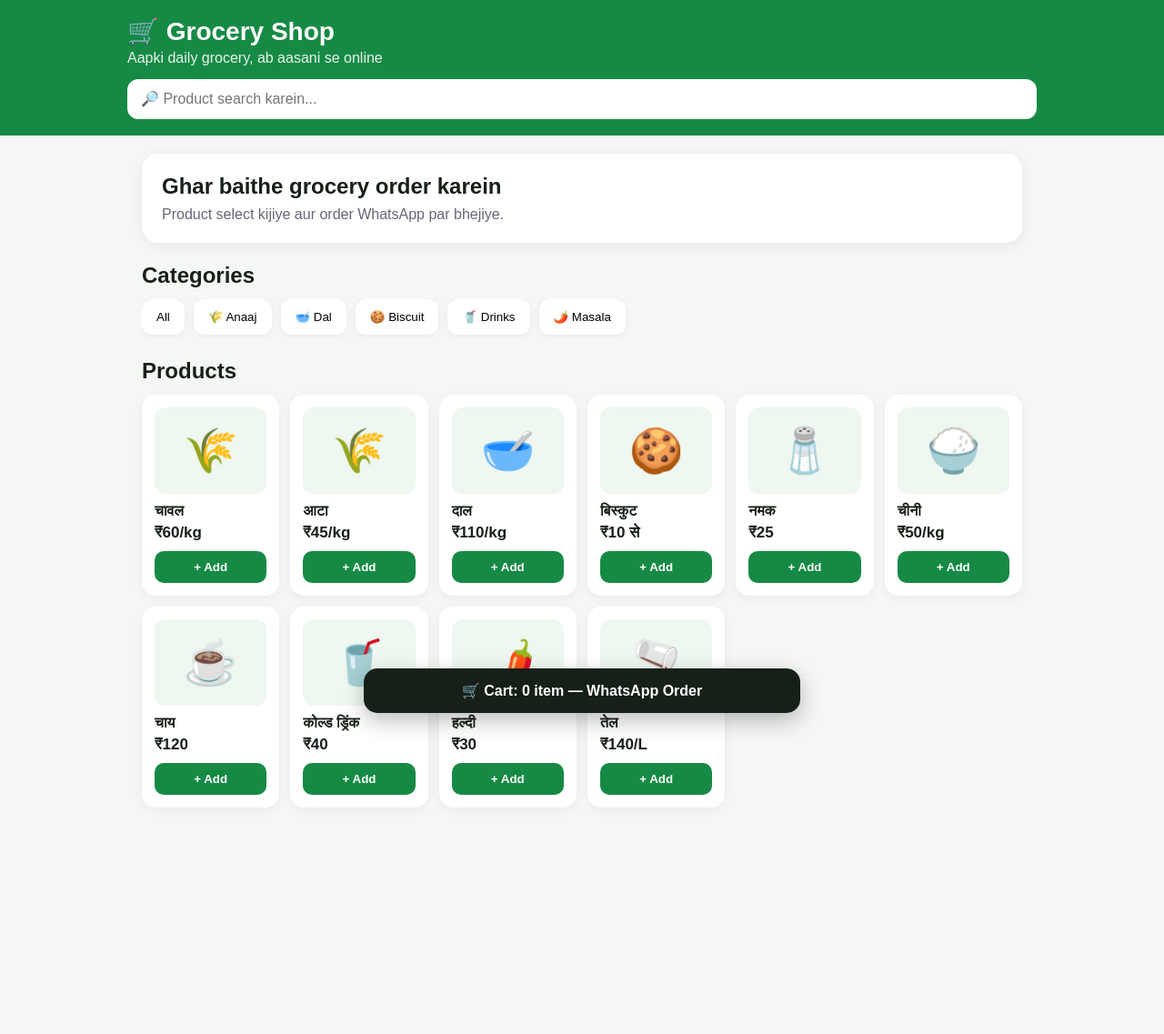
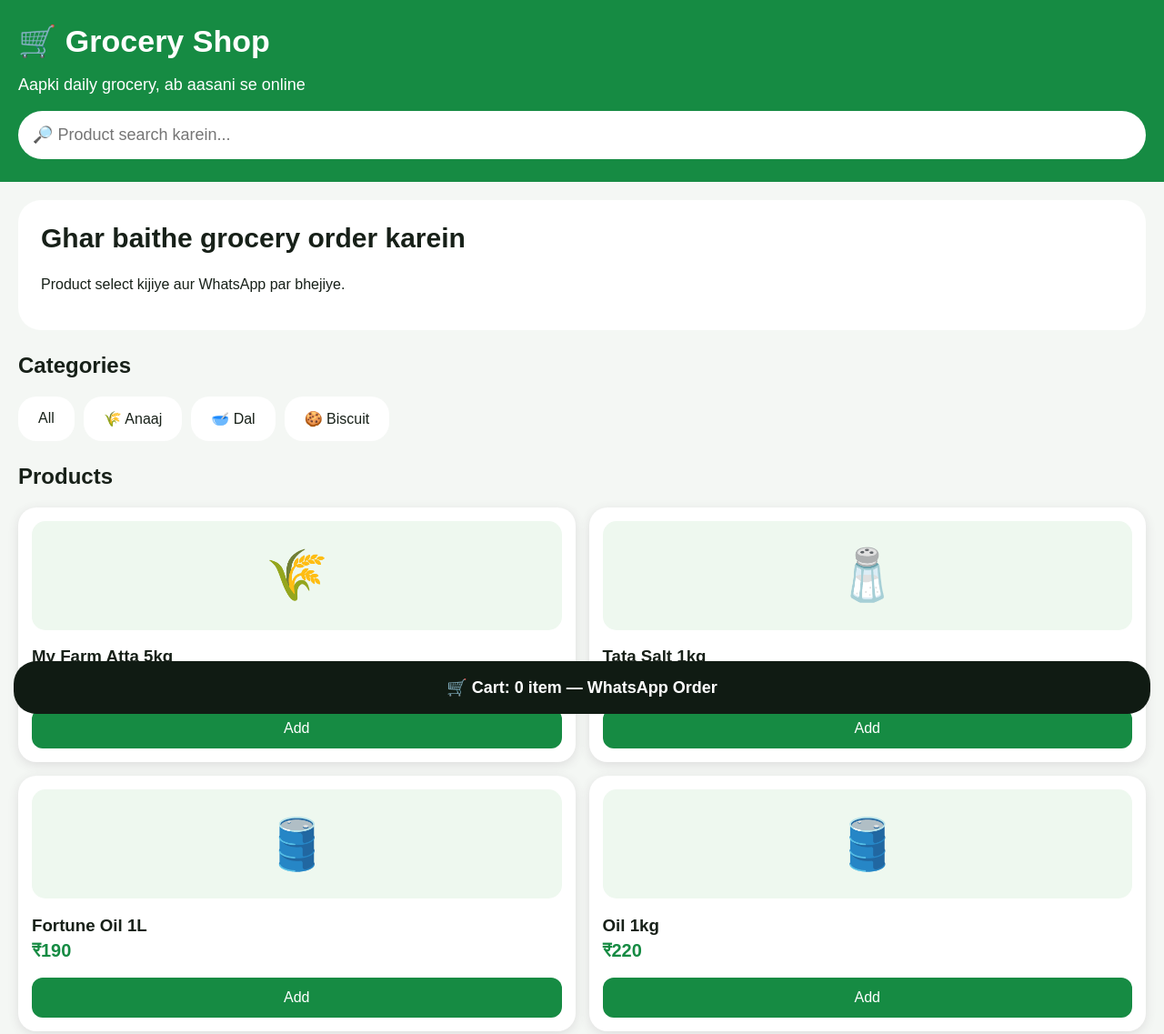
Before and after one commit to deepak0225gaya/Dpk, a plain HTML site: page index.html in a window 1280 px wide. Shown: the whole page at 91% size. Before the commit the page ends 988 px from the top, so only its background shows below. Drawn offline with Linux system fonts and the light colour scheme.

Commit message:
Update index.html

```diff
--- a/index.html
+++ b/index.html
@@ -5,55 +5,105 @@
 <meta name="viewport" content="width=device-width, initial-scale=1.0">
 <title>Grocery Shop</title>
 <style>
-*{box-sizing:border-box}body{margin:0;font-family:Arial,sans-serif;background:#f5f7f5;color:#172018}
-header{background:#168a45;color:white;padding:18px 16px;position:sticky;top:0;z-index:5}
-.top{max-width:1000px;margin:auto}.brand{font-size:28px;font-weight:800}.sub{opacity:.9;margin-top:4px}
-.search{margin-top:14px;width:100%;padding:13px 15px;border:0;border-radius:12px;font-size:16px}
-main{max-width:1000px;margin:auto;padding:20px 16px 100px}.hero{background:white;border-radius:18px;padding:22px;margin-bottom:18px;box-shadow:0 3px 15px #00000010}
-.hero h1{margin:0 0 8px}.hero p{margin:0;color:#667}
-h2{margin:22px 0 12px}.cats{display:flex;gap:10px;overflow:auto;padding-bottom:4px}
-.cat{border:0;background:white;border-radius:12px;padding:12px 16px;white-space:nowrap;box-shadow:0 2px 10px #0000000d}
-.products{display:grid;grid-template-columns:repeat(auto-fit,minmax(145px,1fr));gap:12px}
-.card{background:white;border-radius:15px;padding:14px;box-shadow:0 3px 12px #0000000d}
-.pic{height:95px;background:#eef7f0;border-radius:12px;display:flex;align-items:center;justify-content:center;font-size:48px}
-.card h3{font-size:16px;margin:10px 0 5px}.price{font-weight:800;font-size:17px}.add{width:100%;margin-top:10px;border:0;background:#168a45;color:white;padding:10px;border-radius:10px;font-weight:700}
-.cart{position:fixed;bottom:16px;left:50%;transform:translateX(-50%);width:min(92%,480px);background:#172018;color:white;border:0;padding:15px;border-radius:15px;font-size:16px;font-weight:800;box-shadow:0 8px 25px #0004}
-.empty{color:#777;text-align:center;padding:25px}
+body{margin:0;font-family:Arial,sans-serif;background:#f4f7f4;color:#172018}
+header{background:#168b43;color:white;padding:25px 20px}
+header h1{margin:0;font-size:34px}
+header p{font-size:18px}
+.search{width:100%;padding:16px;border:0;border-radius:30px;font-size:18px;box-sizing:border-box}
+.container{padding:20px}
+.hero{background:white;padding:25px;border-radius:25px;margin-bottom:25px}
+.hero h2{font-size:30px;margin-top:0}
+.categories{display:flex;gap:10px;overflow:auto;margin-bottom:25px}
+.cat{background:white;padding:15px 22px;border-radius:20px;white-space:nowrap}
+.products{display:grid;grid-template-columns:1fr 1fr;gap:15px}
+.product{background:white;padding:15px;border-radius:20px;box-shadow:0 3px 12px #ddd}
+.product .img{height:120px;background:#eef8ef;border-radius:15px;display:flex;align-items:center;justify-content:center;font-size:55px}
+.product h3{margin-bottom:5px}
+.price{font-size:20px;font-weight:bold;color:#168b43}
+button{width:100%;padding:13px;border:0;border-radius:12px;background:#168b43;color:white;font-size:16px}
+.cart{position:fixed;bottom:15px;left:15px;right:15px;background:#101b13;color:white;padding:18px;border-radius:25px;text-align:center;font-size:18px;font-weight:bold}
 </style>
 </head>
+
 <body>
-<header><div class="top"><div class="brand">🛒 Grocery Shop</div><div class="sub">Aapki daily grocery, ab aasani se online</div><input id="search" class="search" placeholder="🔎 Product search karein..."></div></header>
-<main>
-<section class="hero"><h1>Ghar baithe grocery order karein</h1><p>Product select kijiye aur order WhatsApp par bhejiye.</p></section>
+
+<header>
+<h1>🛒 Grocery Shop</h1>
+<p>Aapki daily grocery, ab aasani se online</p>
+<input class="search" placeholder="🔎 Product search karein...">
+</header>
+
+<div class="container">
+
+<div class="hero">
+<h2>Ghar baithe grocery order karein</h2>
+<p>Product select kijiye aur WhatsApp par bhejiye.</p>
+</div>
+
 <h2>Categories</h2>
-<div class="cats">
-<button class="cat" onclick="filterCat('all')">All</button><button class="cat" onclick="filterCat('अनाज')">🌾 Anaaj</button>
-<button class="cat" onclick="filterCat('दाल')">🥣 Dal</button><button class="cat" onclick="filterCat('बिस्कुट')">🍪 Biscuit</button>
-<button class="cat" onclick="filterCat('पेय')">🥤 Drinks</button><button class="cat" onclick="filterCat('मसाला')">🌶️ Masala</button>
+<div class="categories">
+<div class="cat">All</div>
+<div class="cat">🌾 Anaaj</div>
+<div class="cat">🥣 Dal</div>
+<div class="cat">🍪 Biscuit</div>
 </div>
-<h2>Products</h2><div id="products" class="products"></div>
-</main>
-<button class="cart" onclick="order()">🛒 Cart: <span id="count">0</span> item — WhatsApp Order</button>
+
+<h2>Products</h2>
+
+<div class="products">
+
+<div class="product">
+<div class="img">🌾</div>
+<h3>My Farm Atta 5kg</h3>
+<div class="price">₹180</div>
+<br>
+<button onclick="add('My Farm Atta 5kg - ₹180')">Add</button>
+</div>
+
+<div class="product">
+<div class="img">🧂</div>
+<h3>Tata Salt 1kg</h3>
+<div class="price">₹30</div>
+<br>
+<button onclick="add('Tata Salt 1kg - ₹30')">Add</button>
+</div>
+
+<div class="product">
+<div class="img">🛢️</div>
+<h3>Fortune Oil 1L</h3>
+<div class="price">₹190</div>
+<br>
+<button onclick="add('Fortune Oil 1L - ₹190')">Add</button>
+</div>
+
+<div class="product">
+<div class="img">🛢️</div>
+<h3>Oil 1kg</h3>
+<div class="price">₹220</div>
+<br>
+<button onclick="add('Oil 1kg - ₹220')">Add</button>
+</div>
+
+</div>
+</div>
+
+<div class="cart" onclick="order()">🛒 Cart: <span id="count">0</span> item — WhatsApp Order</div>
+
 <script>
-const products=[
-["चावल","₹60/kg","🌾","अनाज"],["आटा","₹45/kg","🌾","अनाज"],["दाल","₹110/kg","🥣","दाल"],
-["बिस्कुट","₹10 से","🍪","बिस्कुट"],["नमक","₹25","🧂","मसाला"],["चीनी","₹50/kg","🍚","अनाज"],
-["चाय","₹120","☕","पेय"],["कोल्ड ड्रिंक","₹40","🥤","पेय"],["हल्दी","₹30","🌶️","मसाला"],["तेल","₹140/L","🫗","मसाला"]
-];
-let cart=[], current="all";
-function render(){
- let q=document.getElementById("search").value.toLowerCase();
- let list=products.filter(p=>(current==="all"||p[3]===current)&&p[0].toLowerCase().includes(q));
- document.getElementById("products").innerHTML=list.length?list.map((p,i)=>`<div class="card"><div class="pic">${p[2]}</div><h3>${p[0]}</h3><div class="price">${p[1]}</div><button class="add" onclick="add('${p[0]}','${p[1]}')">+ Add</button></div>`).join(""):'<div class="empty">Product nahi mila.</div>';
+let cart=[];
+function add(product){
+cart.push(product);
+document.getElementById("count").innerText=cart.length;
 }
-function filterCat(c){current=c;render()}
-function add(name,price){cart.push({name,price});document.getElementById("count").textContent=cart.length}
 function order(){
- if(!cart.length){alert("Pehle product cart me add karein.");return}
- let lines=cart.map((x,i)=>`${i+1}. ${x.name} - ${x.price}`).join("\n");
- let msg=`Namaste Grocery Shop!%0A%0AMujhe ye items order karne hain:%0A${encodeURIComponent(lines)}%0A%0AName:%0AAddress:%0APayment: Cash/UPI`;
- window.open("https://wa.me/919852568955?text="+msg,"_blank");
+if(cart.length===0){
+alert("Pehle product select karein");
+return;
 }
-document.getElementById("search").addEventListener("input",render);render();
+let msg="🛒 Grocery Order%0A%0A"+cart.map((x,i)=>(i+1)+". "+x).join("%0A");
+window.open("https://wa.me/?text="+msg,"_blank");
+}
 </script>
-</body></html>
+
+</body>
+</html>
```
